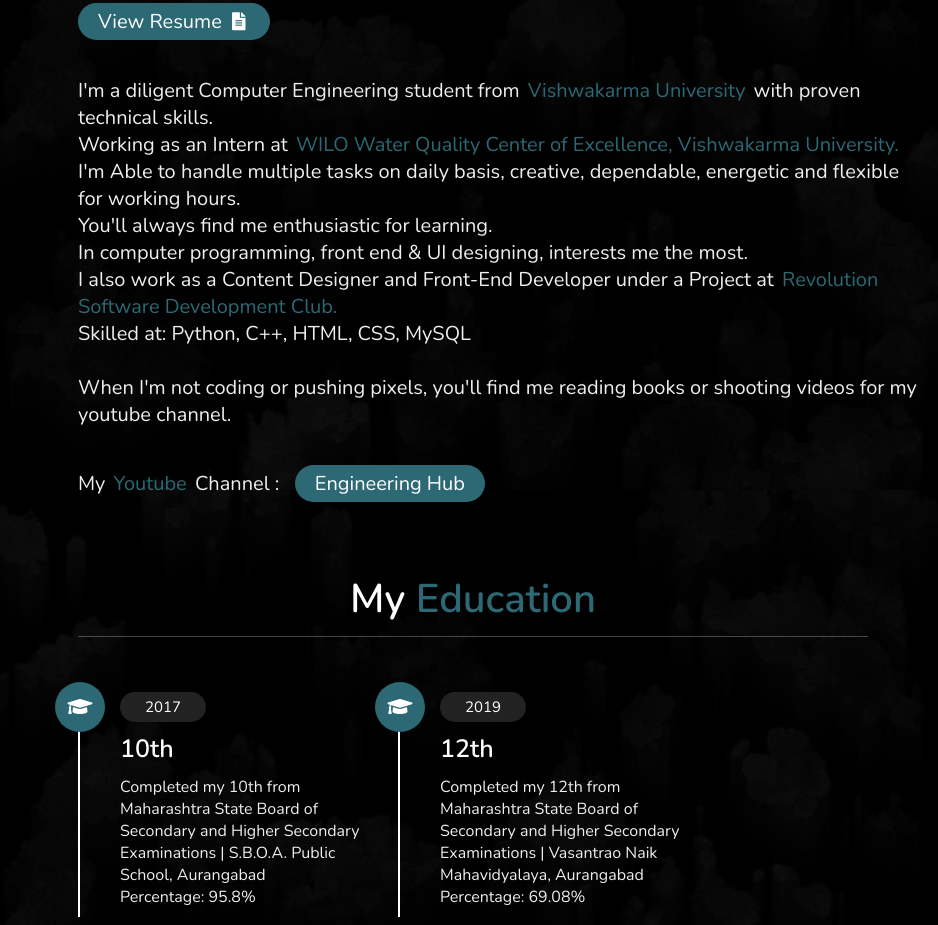
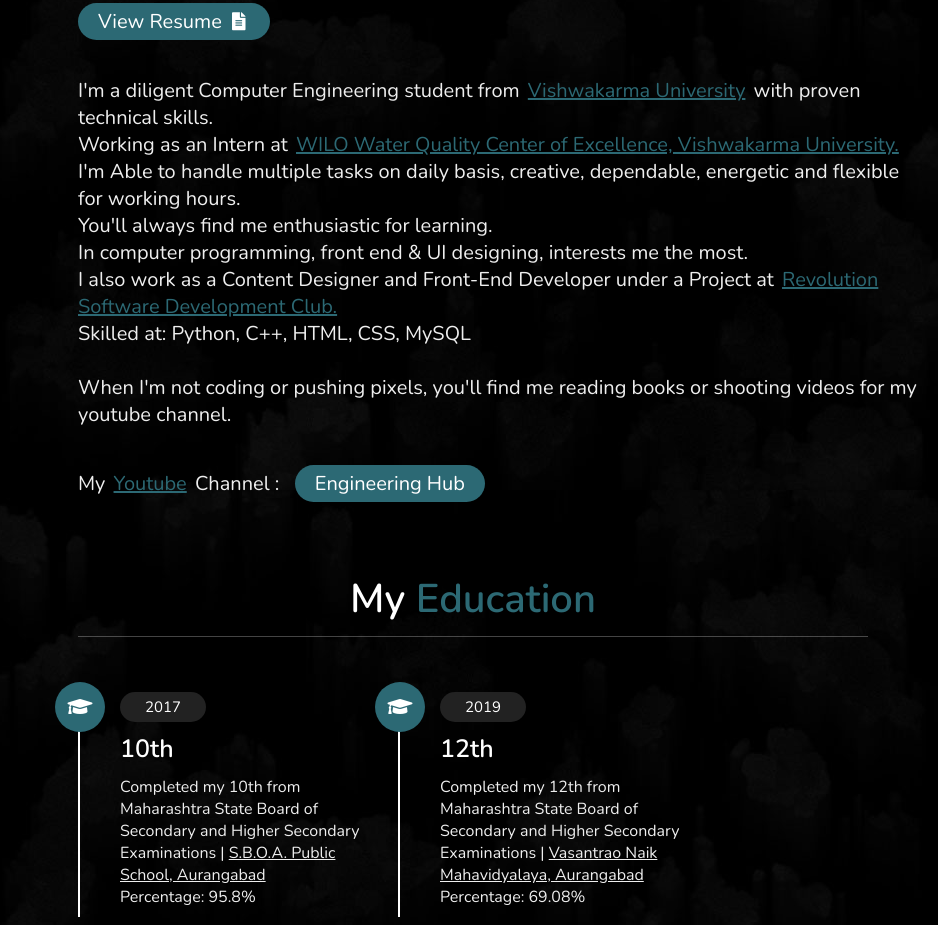
Before and after one commit to Anupriya1202/anupriyavarshney, a plain HTML site: page index.html in a window 1280 px wide. Shown: the part 1110-2035 px from the top of the page, without its empty margins (342-1280 px from the left). Drawn offline with nearby package versions, Linux system fonts and the light colour scheme.

Commit message:
fifth commit

```diff
--- a/index.html
+++ b/index.html
@@ -163,7 +163,7 @@
                 <li>Tetris Game in C++ Language &nbsp;&nbsp;&nbsp;&nbsp;&nbsp;&nbsp;&nbsp;&nbsp;&nbsp;&nbsp;
                     <a href="https://github.com/Anupriya-Varshney-Personal-Projects/tetris-game" target="_blank" ><button class="btn"> View here </button></a></li>
                 <li>Revolution Online Portal &nbsp;&nbsp;&nbsp;&nbsp;&nbsp;&nbsp;&nbsp;&nbsp;&nbsp;&nbsp;&nbsp;&nbsp;&nbsp;&nbsp;&nbsp;&nbsp;&nbsp;&nbsp;&nbsp;
-                    <a href="#" target="_blank" ><button class="btn"> View here </button></a></li>
+                    <a href="https://revolution-sdc.herokuapp.com/" target="_blank" ><button class="btn"> View here </button></a></li>
                 <li>Railway Management System &nbsp;&nbsp;&nbsp;&nbsp;&nbsp;&nbsp;&nbsp;&nbsp;&nbsp;&nbsp;
                     <a href="#" target="_blank" ><button class="btn"> View here </button></a></li>
             </ul>
--- a/style.css
+++ b/style.css
@@ -23,7 +23,7 @@
 .link:visited { color: var(--yellow); }
 .link:hover { color: #eee; }
 
-.link2 { color: #eee; }
+.link2 { color: #eee; text-decoration: underline; }
 .link2:visited { color: #eee; }
 .link2:hover { color: var(--yellow); }
 
@@ -142,6 +142,7 @@ header .navbar ul li a{
 header .navbar ul li a:hover{
     background: #444;
 }
+
  #menu{
      position: fixed;
      top: 2rem; right: 2rem;
@@ -176,8 +177,8 @@ header .navbar ul li a:hover{
 
 .home h1 span{
     color:var(--yellow);
+}
 
-}
 .home p{
     font-size: 2rem;
     color: #eee;
@@ -214,6 +215,7 @@ header .navbar ul li a:hover{
 .about .row .info p span{
     color: var(--yellow);
     padding: 0 .3rem;
+    text-decoration: underline;
 }
 
 .about .row .info h3{
@@ -246,6 +248,7 @@ header .navbar ul li a:hover{
    color: #fff;
    border-radius: 5rem;
    padding: .5rem 2.5rem;
+
 }
 
 .education .box-container .box h3{
```
